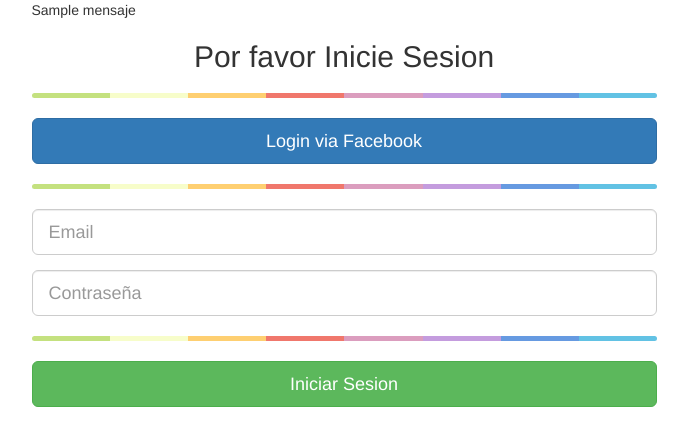
After one commit to CrunchyCode/vigoty, a Django app: template apps/inicio/templates/login.html in a window 1280 px wide. The commit adds this page. Shown: the top 446 px of the page, without its empty margins (296-984 px from the left). Run offline with Django 3.2, Linux system fonts and the light colour scheme; the template is opened without the code that fills it: most values are stand-ins (such as "Sample title", 1, 10 or a date in 2020); some libraries are stand-ins or nearby versions.

Commit message:
added login view

```diff
--- /dev/null
+++ b/apps/inicio/static/css/general/colorgraph.css
@@ -0,0 +1,11 @@
+/* Credit to bootsnipp.com for the css for the color graph */
+.colorgraph {
+  height: 5px;
+  border-top: 0;
+  background: #c4e17f;
+  border-radius: 5px;
+  background-image: -webkit-linear-gradient(left, #c4e17f, #c4e17f 12.5%, #f7fdca 12.5%, #f7fdca 25%, #fecf71 25%, #fecf71 37.5%, #f0776c 37.5%, #f0776c 50%, #db9dbe 50%, #db9dbe 62.5%, #c49cde 62.5%, #c49cde 75%, #669ae1 75%, #669ae1 87.5%, #62c2e4 87.5%, #62c2e4);
+  background-image: -moz-linear-gradient(left, #c4e17f, #c4e17f 12.5%, #f7fdca 12.5%, #f7fdca 25%, #fecf71 25%, #fecf71 37.5%, #f0776c 37.5%, #f0776c 50%, #db9dbe 50%, #db9dbe 62.5%, #c49cde 62.5%, #c49cde 75%, #669ae1 75%, #669ae1 87.5%, #62c2e4 87.5%, #62c2e4);
+  background-image: -o-linear-gradient(left, #c4e17f, #c4e17f 12.5%, #f7fdca 12.5%, #f7fdca 25%, #fecf71 25%, #fecf71 37.5%, #f0776c 37.5%, #f0776c 50%, #db9dbe 50%, #db9dbe 62.5%, #c49cde 62.5%, #c49cde 75%, #669ae1 75%, #669ae1 87.5%, #62c2e4 87.5%, #62c2e4);
+  background-image: linear-gradient(to right, #c4e17f, #c4e17f 12.5%, #f7fdca 12.5%, #f7fdca 25%, #fecf71 25%, #fecf71 37.5%, #f0776c 37.5%, #f0776c 50%, #db9dbe 50%, #db9dbe 62.5%, #c49cde 62.5%, #c49cde 75%, #669ae1 75%, #669ae1 87.5%, #62c2e4 87.5%, #62c2e4);
+}
--- /dev/null
+++ b/apps/inicio/templates/login.html
@@ -0,0 +1,39 @@
+{% extends "master/base.html" %}
+{% load static %}
+
+{% block importCSS %}
+	<link href="{% static 'css/general/colorgraph.css' %}" rel="stylesheet" type="text/css"/>
+{% endblock importCSS %}
+
+{% block titulo %} - Iniciar Sesion{% endblock titulo %}
+
+{% block contenido %}
+  <div class="row">
+    <div class="col-xs-12 col-sm-8 col-md-6 col-sm-offset-2 col-md-offset-3">
+      <form method="POST" action="{% url 'landing' %}">
+        {% csrf_token %}
+        <span>{{ mensaje }}</span>
+        <fieldset>
+          <h2 align="center">Por favor Inicie Sesion</h2>
+          <hr class="colorgraph">
+          <a href="#" class="btn btn-lg btn-primary btn-block">
+            <i class="icon-facebook"></i> Login via Facebook
+          </a>
+          <hr class="colorgraph">
+          <div class="form-group">
+            <input type="email" name="email" id="email" class="form-control input-lg" placeholder="Email">
+          </div>
+          <div class="form-group">
+            <input type="password" name="password" id="password" class="form-control input-lg" placeholder="Contraseña">
+          </div>
+          <hr class="colorgraph">
+          <div class="row">
+            <div class="col-xs-12 col-sm-12 col-md-12">
+              <input type="submit" class="btn btn-lg btn-success btn-block btn-pressure btn-sensitive" value="Iniciar Sesion">
+            </div>
+          </div>
+        </fieldset>
+      </form>
+    </div>
+  </div>
+{% endblock contenido %}
--- a/apps/inicio/templates/master/base.html
+++ b/apps/inicio/templates/master/base.html
@@ -2,11 +2,14 @@
 <html>
   <head>
     <meta charset="utf-8">
-    <title></title>
+    <title>Vigoty{% block titulo %}{% endblock titulo %}</title>
+    <link rel="stylesheet" href="https://maxcdn.bootstrapcdn.com/bootstrap/3.3.7/css/bootstrap.min.css" integrity="sha384-BVYiiSIFeK1dGmJRAkycuHAHRg32OmUcww7on3RYdg4Va+PmSTsz/K68vbdEjh4u" crossorigin="anonymous">
     {% block importCSS %}{% endblock importCSS %}
   </head>
   <body>
     {% block contenido %}{% endblock contenido %}
+
+    <script src="https://maxcdn.bootstrapcdn.com/bootstrap/3.3.7/js/bootstrap.min.js" integrity="sha384-Tc5IQib027qvyjSMfHjOMaLkfuWVxZxUPnCJA7l2mCWNIpG9mGCD8wGNIcPD7Txa" crossorigin="anonymous"></script>
     {% block importJS %}{% endblock importJS %}
   </body>
 </html>
--- a/apps/inicio/urls.py
+++ b/apps/inicio/urls.py
@@ -1,7 +1,12 @@
 from django.conf.urls import url
 from .views import LandingView, InicioView
+from django.contrib.auth.views import (
+    login, logout
+)
 
 urlpatterns = [
     url(r'^$', LandingView.as_view(), name="landing"),
-    url(r'^$', InicioView.as_view(), name="inicio"),
+    url(r'^tienda$', InicioView.as_view(), name="inicio"),
+    url(r'^login$', login, {'template_name': 'login.html'}, name='login'),
+    url(r'^logout$', logout, name='logout'),
 ]
--- a/apps/inicio/views.py
+++ b/apps/inicio/views.py
@@ -4,7 +4,7 @@
 
 class LandingView(TemplateView):
     def get(self, request, *args, **kwargs):
-        return render(request, 'landing.html')
+        return render(request, 'login.html')
 
     def post(self, request, *args, **kwargs):
         pass
```
